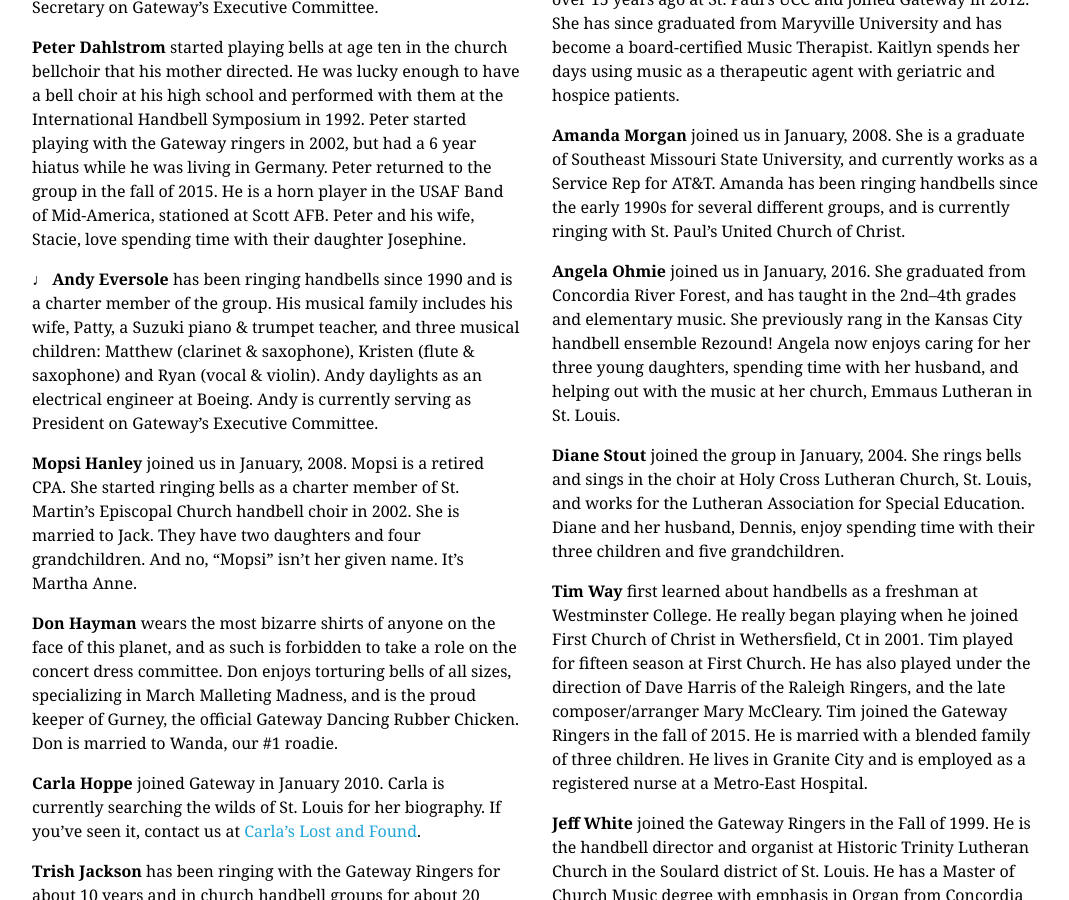
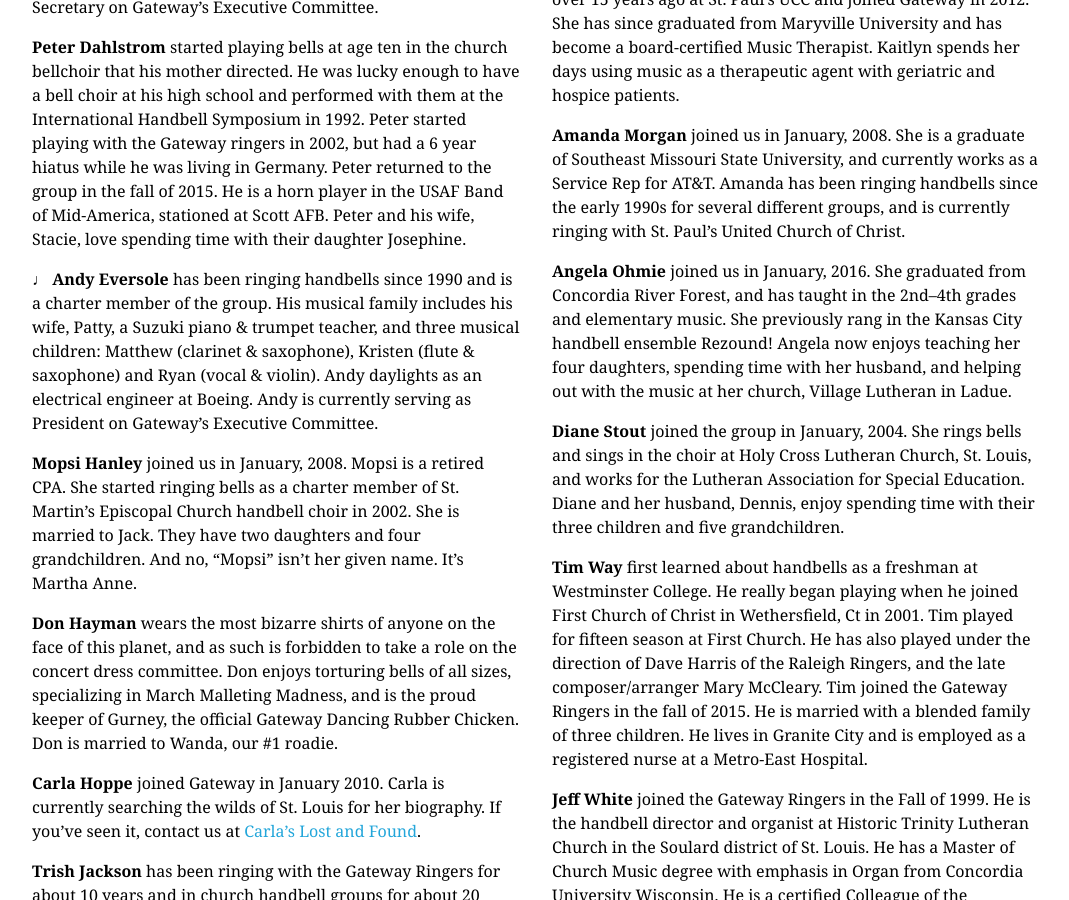
Before and after one commit to GatewayRingers/GatewayRingers.github.io, a Jekyll site: the page built from musicians.html, in a window 1280 px wide and 900 px high, scrolled down 1345 px. Shown: the whole window, without its empty margins (104-1173 px from the left). Built offline with Jekyll 4.4.1, drawn with Linux system fonts in a browser that asks for light colours; nearby versions of some CDN libraries.

Commit message:
Update musicians.html

```diff
--- a/musicians.html
+++ b/musicians.html
@@ -116,7 +116,7 @@ title: Gateway Musicians
   groups, and is currently ringing with St. Paul’s United Church of Christ.
   </li>
 
-  <li class="pv2" id="Angela"><strong>Angela Ohmie</strong> joined us in January, 2016.  She graduated from Concordia River Forest, and has taught in the 2nd–4th grades and elementary music. She previously rang in the Kansas City handbell ensemble Rezound! Angela now enjoys caring for her three young daughters, spending time with her husband, and helping out with the music at her church, Emmaus Lutheran in St. Louis.
+  <li class="pv2" id="Angela"><strong>Angela Ohmie</strong> joined us in January, 2016.  She graduated from Concordia River Forest, and has taught in the 2nd–4th grades and elementary music. She previously rang in the Kansas City handbell ensemble Rezound! Angela now enjoys teaching her four daughters, spending time with her husband, and helping out with the music at her church, Village Lutheran in Ladue.
   </li>
 
   <li class="pv2" id="Diane"><strong>Diane Stout </strong> joined the group in January, 2004. She rings
```
